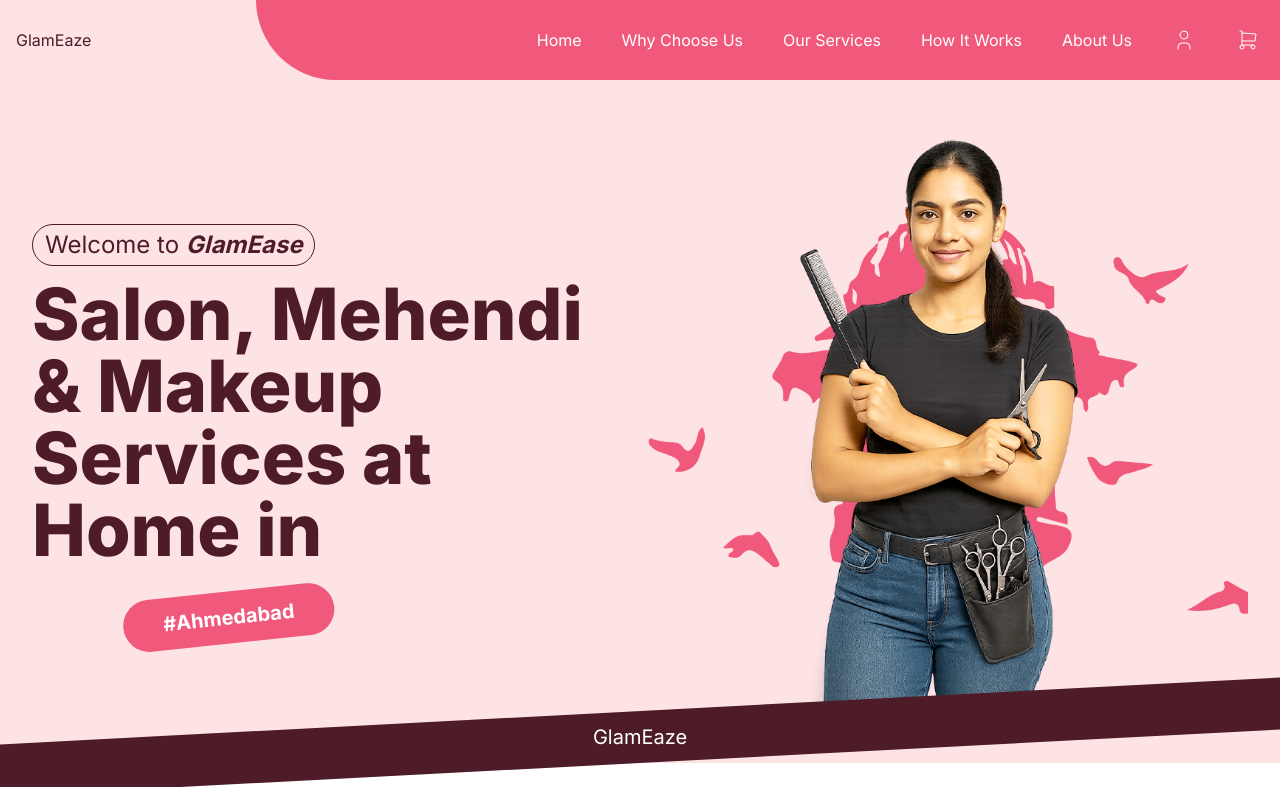
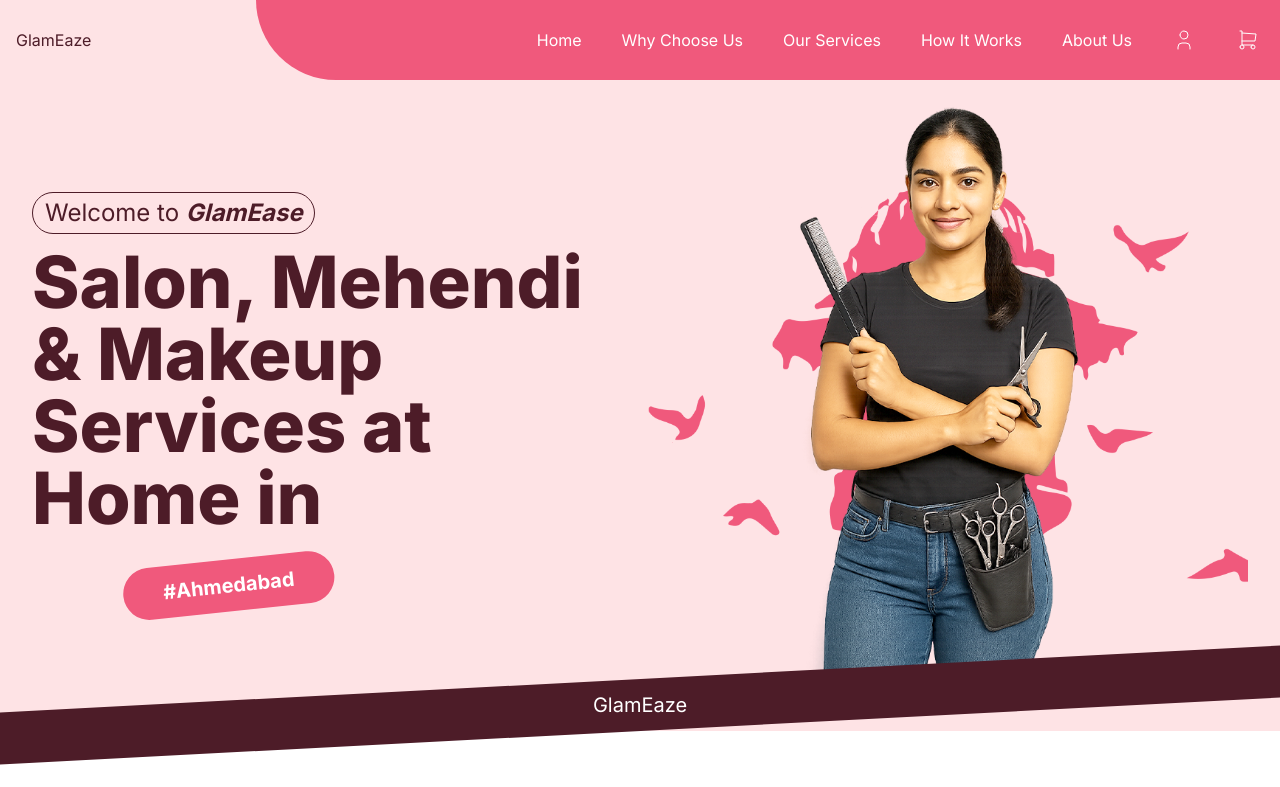
Before and after one commit to kuldeepsinghr/glam-eaze, a Next.js app: page / in a window 1280 px wide. Shown: the top 787 px of the page. Built offline with nearby package versions, Linux system fonts and the light colour scheme.

Commit message:
update: fixed the header

```diff
--- a/app/_components/Header.jsx
+++ b/app/_components/Header.jsx
@@ -15,7 +15,7 @@ export const Header = () => {
 
   return (
     <>
-      <header className="flex py-6 justify-between lg:bg-background md:w-full items-center bg-primary md:bg-transparent md:text-secondary text-white rounded-b-4xl lg:rounded-none px-4 md:px-0 md:py-0">
+      <header className="flex fixed w-full z-50 py-6 justify-between lg:bg-background md:w-full items-center bg-primary md:bg-transparent md:text-secondary text-white rounded-b-4xl lg:rounded-none px-4 md:px-0 md:py-0">
         <div className="md:px-4">GlamEaze</div>
         <div className="flex gap-3 md:bg-primary md:gap-10 md:px-5 md:py-7 md:w-[80%] md:items-center md:justify-end md:text-white md:rounded-bl-[80px]">
           <div className="hidden lg:flex md:gap-10">
--- a/app/layout.js
+++ b/app/layout.js
@@ -27,7 +27,7 @@ export default function RootLayout({ children }) {
     <html lang="en">
       <body className={`${inter.className} ${dancingScript.variable}`}>
         <Header />
-        {children}
+        <main className="pt-12">{children}</main>
       </body>
     </html>
   );
```
